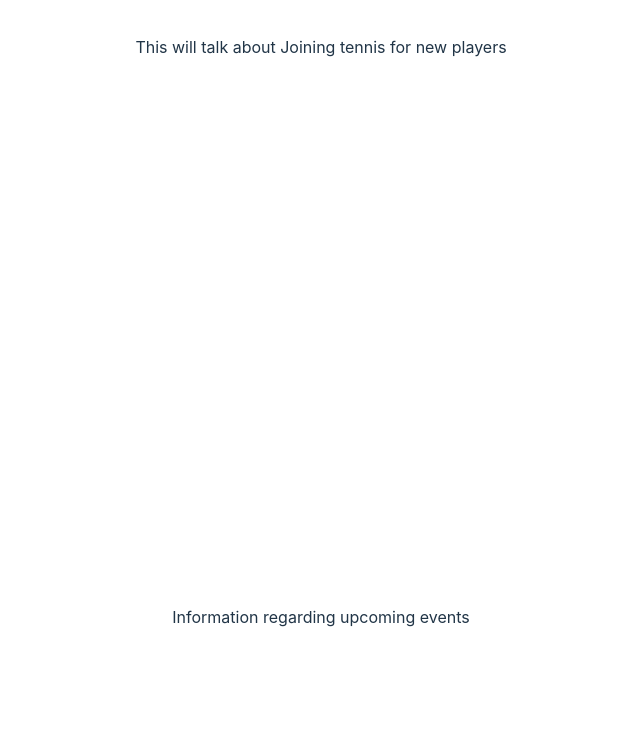
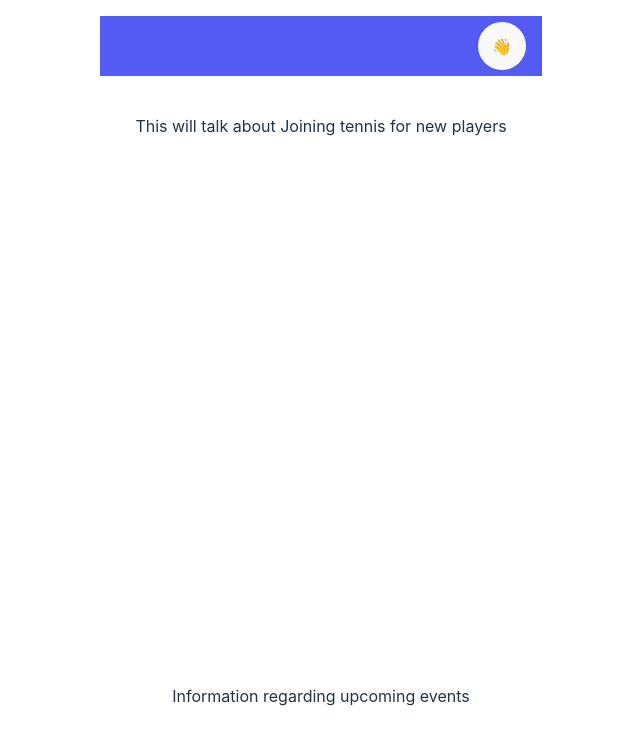
Before and after one commit to NickCodesStuf/GHS-Athletics, a React (Vite) app: page / in a window 1280 px wide. Shown: the top 744 px of the page, without its empty margins (319-959 px from the left). Built offline with nearby package versions, Linux system fonts and the light colour scheme.

Commit message:
Broken : animations do not work !!! I love csstransitions they are the best !!!

```diff
--- a/src/App.tsx
+++ b/src/App.tsx
@@ -1,4 +1,4 @@
-import { useState } from 'react'
+import { DO_NOT_USE_OR_YOU_WILL_BE_FIRED_EXPERIMENTAL_FORM_ACTIONS, useRef, useState } from 'react'
 import reactLogo from './assets/react.svg'
 import viteLogo from '/vite.svg'
 import './App.css'
@@ -6,8 +6,11 @@ import ExpandableSection from './ExpandableSection'
 import { CSSTransition } from 'react-transition-group';
 
 function App() {
+
+  //CollapsableSections!
   // this code is ugly, and is not procedural, but it does not matter!
   const [elementState, setElementState] = useState([1, 1, 1, 1, 1, 1]);
+  const [openDropDown, setDropDownOpen] = useState(false);
 
   const aboutWidget = <section onClick={() => openWidget(0)}>This will talk about Tennis in general</section>
   const enrollWidget = <section onClick={() => openWidget(1)}>This will talk about Joining tennis for new players</section>
@@ -22,8 +25,53 @@ function App() {
     setElementState([...states])// do not forget to copy the values
   }
 
+  //Navbar
+  function Navbar({children}:{children?:React.ReactNode}){
+    return(
+      <nav className='navbar'>
+        <ul className='navbar-nav'>
+          { children }
+        </ul>
+      </nav>
+    )
+  }
+
+  function NavItem({icon, children}:{icon?:any, children?:React.ReactNode}){
+    return(
+      <li className='nav-item'>
+        <a href='#' className='icon-button' onClick={() => setDropDownOpen(!openDropDown)}>
+          { icon }
+        </a>
+        {openDropDown && children}
+      </li>
+    )
+  }
+
+  function DropDownMenu(){
+    const nodeRef = useRef(null);
+    function DropdownItem({children, link}:{children?:React.ReactNode, link?:number}){
+      return(
+        <a onClick={() => link && openWidget(link)} className="menu-item">
+          { children }
+      </a>
+      )
+    }
+    return(
+      <CSSTransition nodeRef={nodeRef} in={openDropDown} unmountOnExit timeout={1000} classNames="dropdown-primary">
+        <div className='dropdown'>
+          <DropdownItem link={1}>About</DropdownItem>
+        </div>
+      </CSSTransition>
+    )
+  }
+
   return (
     <>
+    <Navbar>
+      <NavItem icon='👋'>
+        <DropDownMenu></DropDownMenu>
+      </NavItem>
+    </Navbar>
     {/* About/Landing image */}
       <CSSTransition in={elementState[0] === 0} unmountOnExit timeout={500} classNames="widgets">
         <ExpandableSection preview={aboutWidget} state={elementState[0]}>
--- a/src/index.css
+++ b/src/index.css
@@ -11,6 +11,9 @@
   text-rendering: optimizeLegibility;
   -webkit-font-smoothing: antialiased;
   -moz-osx-font-smoothing: grayscale;
+
+  --nav-size: 60px;
+  --speed: 500ms;
 }
 
 a {
@@ -64,3 +67,71 @@ button:focus-visible {
     background-color: #f9f9f9;
   }
 }
+
+.navbar {
+  height: var(--nav-size);
+  background-color: #535bf2;
+  padding: 0 1rem;
+  border-bottom: white solid;
+}
+
+.navbar-nav{
+  max-width: 100%;
+  height: 100%;
+  display: flex;
+  justify-content: flex-end;
+}
+
+.nav-item {
+  width: calc(var(--nav-size) * 0.8);
+  display: flex;
+  align-items: center;
+  justify-content: center;
+}
+
+.icon-button {
+  --button-size: calc(var(--nav-size) * 0.8);
+  width: var(--button-size);
+  height: var(--button-size);
+  background-color: #f9f9f9;
+  border-radius: 50%;
+  display: flex;
+  align-items: center;
+  justify-content: center;
+}
+
+.dropdown {
+  position: absolute;
+  top: 58px;
+  width: 300px;
+  transform: translateX(-45%);
+  background-color: #213547;
+  padding: 1rem;
+  overflow: hidden;
+}
+
+.menu-item {
+  height: 50px;
+  display: flex;
+  align-items: center;
+  padding: 0.5rem;
+}
+
+.menu-item:hover {
+  background-color: #535bf2;
+}
+
+.dropdown-primary-enter {
+  opacity: 0;
+}
+.dropdown-primary-enter-active {
+  opacity: 1;
+  transition: opacity 1000ms;
+}
+.dropdown-primary-exit {
+  opacity: 1;
+}
+.dropdown-primary-exit-active {
+  opacity: 0;
+  transition: opacity 1000ms;
+}
```
